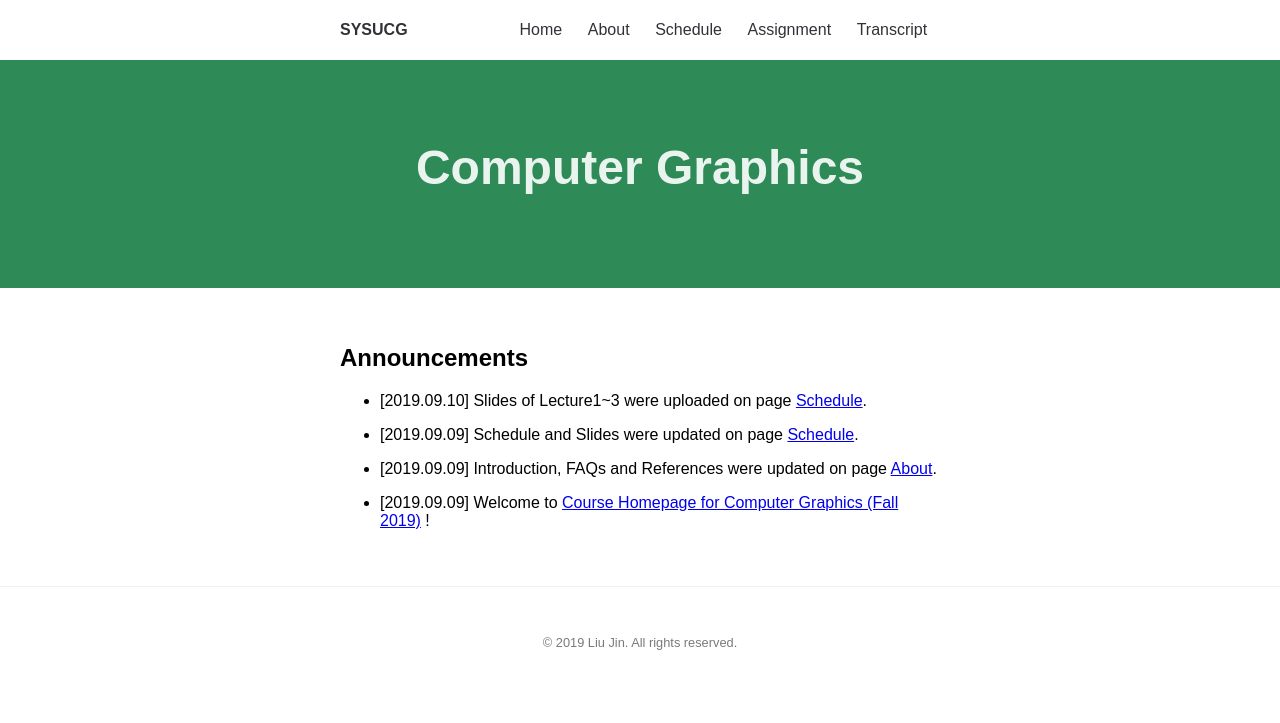
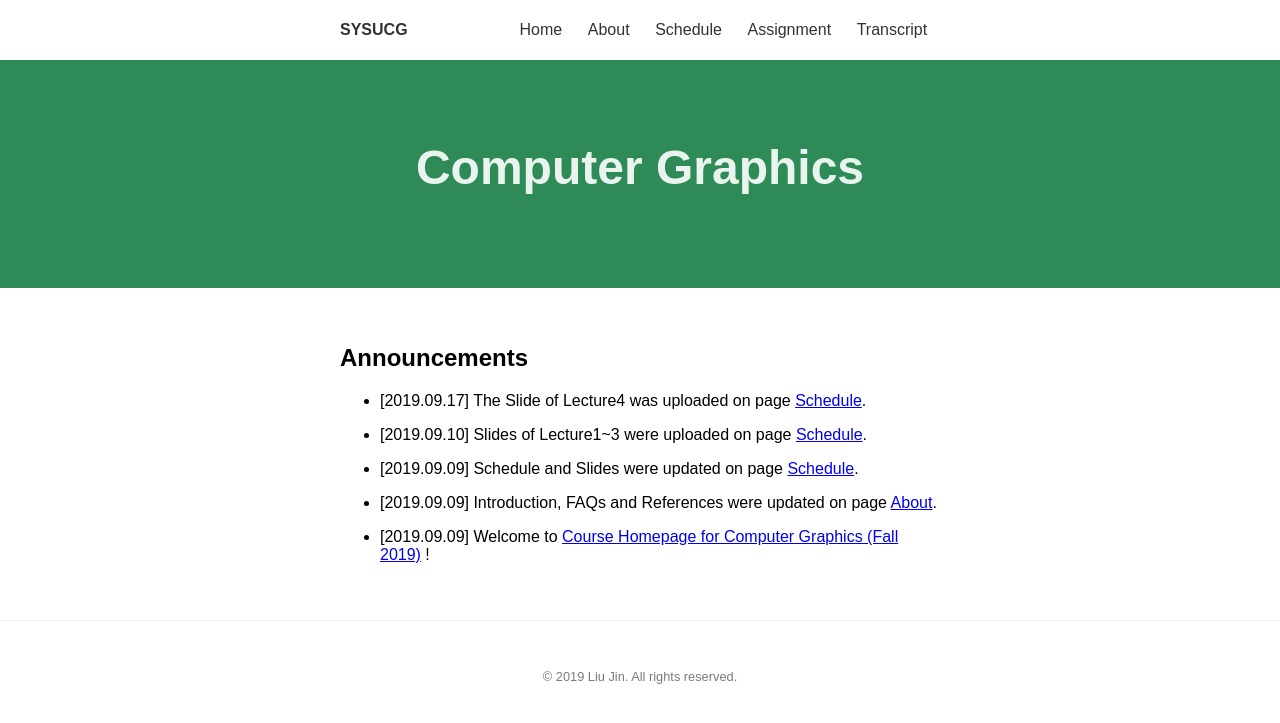
Before and after one commit to sysucg2019/sysucg2019.github.io, a Jekyll site: the page built from index.md, in a window 1280 px wide. Shown: the top 723 px of the page. Built offline with Jekyll 4.4.1, drawn with Linux system fonts in a browser that asks for light colours.

Commit message:
Update index.md

```diff
--- a/index.md
+++ b/index.md
@@ -4,6 +4,8 @@ title: Computer Graphics (Fall 2019)
 ---
 
 ## Announcements
+- [2019.09.17] The Slide of Lecture4 was uploaded on page [Schedule](https://sysucg2019.github.io/schedule).
+
 - [2019.09.10] Slides of Lecture1~3 were uploaded on page [Schedule](https://sysucg2019.github.io/schedule).
 
 - [2019.09.09] Schedule and Slides were updated on page [Schedule](https://sysucg2019.github.io/schedule).
```
